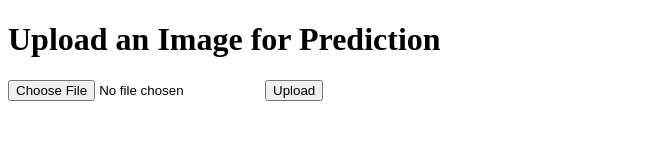
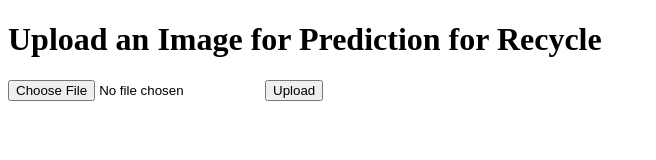
Before and after one commit to vijay0816/Aanya-recycle, a plain HTML site: page index.html in a window 1280 px wide. Shown: the whole page, without its empty margins (0-656 px from the left). Drawn offline with Linux system fonts and the light colour scheme.

Commit message:
Update index.html

```diff
--- a/index.html
+++ b/index.html
@@ -4,7 +4,7 @@
     <title>Image Prediction</title>
 </head>
 <body>
-    <h1>Upload an Image for Prediction</h1>
+    <h1>Upload an Image for Prediction for Recycle</h1>
     <form id="uploadForm">
         <input type="file" id="imageFile" accept="image/*">
         <button type="button" onclick="uploadImage()">Upload</button>
```
